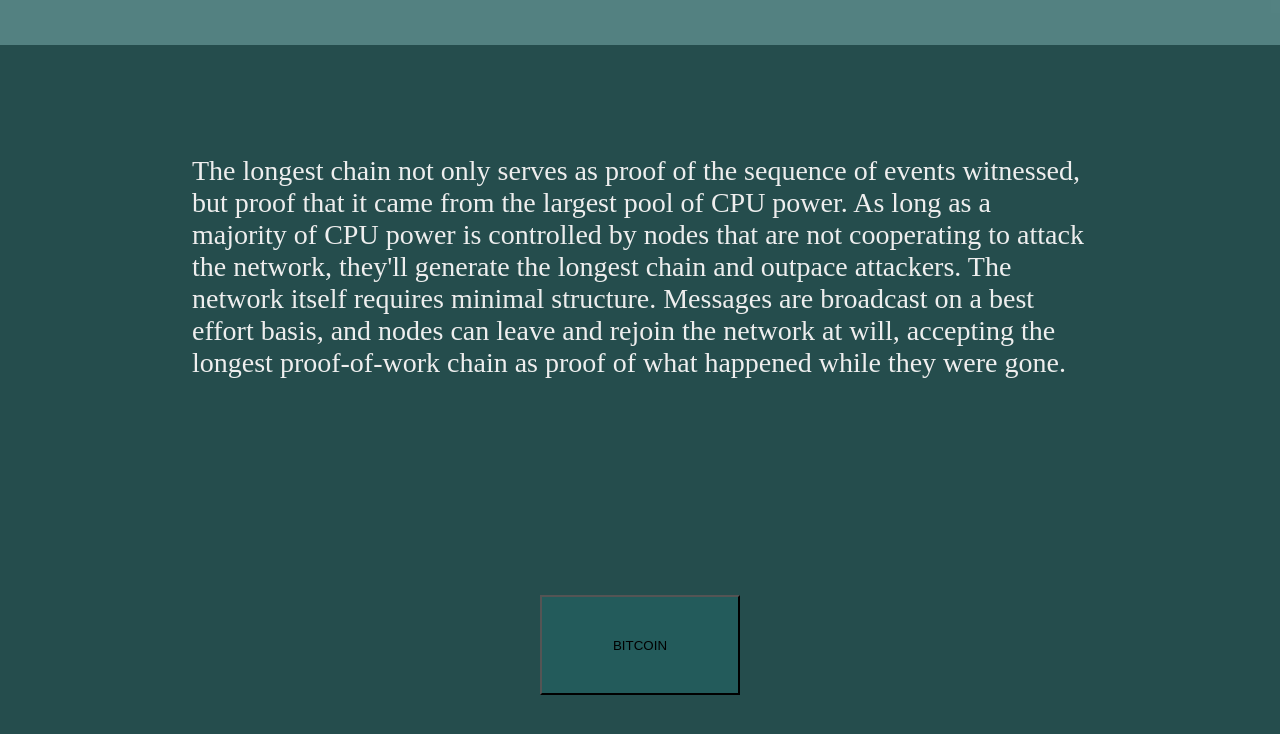
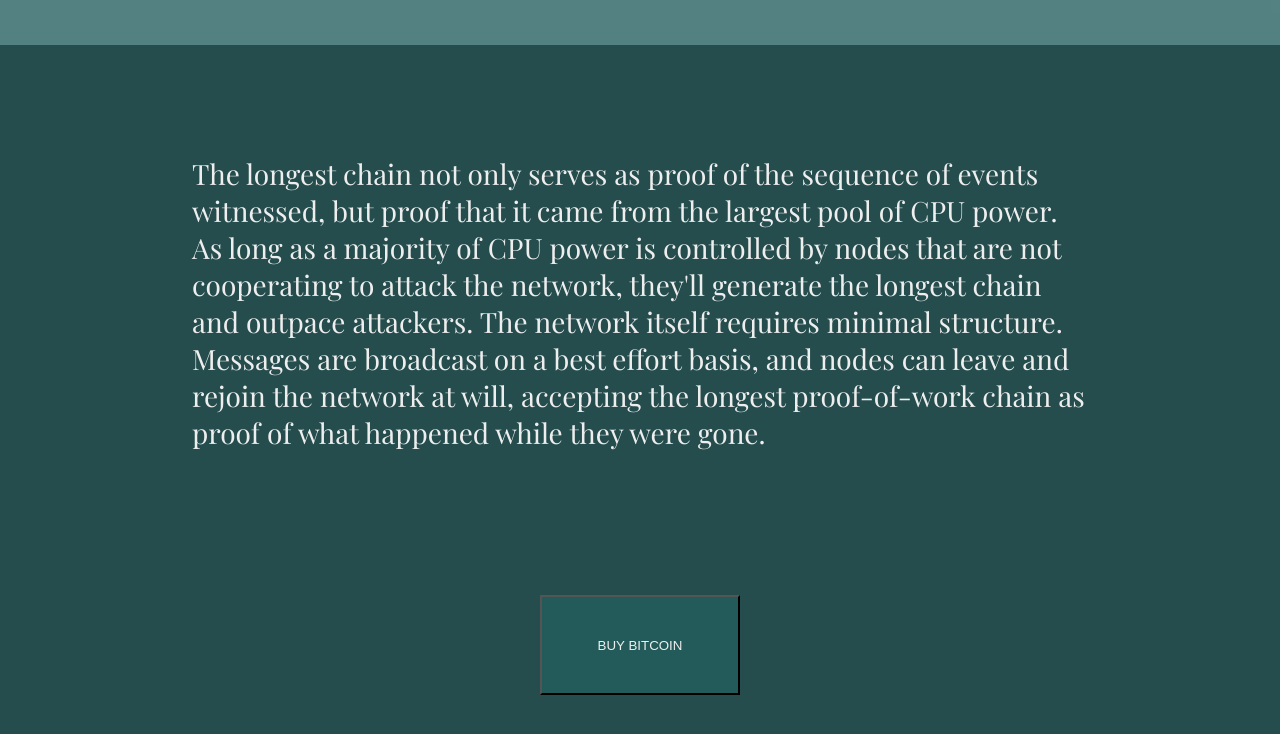
Before and after one commit to dx0ff/iamgodfred, a plain HTML site: page index.html in a window 1280 px wide. Shown: the part 496-1230 px from the top of the page. Drawn offline with Linux system fonts and the light colour scheme.

Commit message:
fix: Add font directory, and Add the DYOR disclaimer

```diff
--- a/css/index.css
+++ b/css/index.css
@@ -1,62 +1,75 @@
-*{
-    outline: 4px solid blue;
+@font-face {
+    font-family: "Dang";
+    src: url(/fonts/PlayfairDisplay-VariableFont_wght.ttf) format("truetype");
+}
+
+/* Styles for all elements */
+* {
+    /* outline: 4px solid blue; use outline to visualize the-box-model */
     outline: none !important;
     transition: all ease-in-out 250ms;
 }
-body{
+
+/* Styles for the body */
+body {
     margin: 0;
-    /* background-color: #334257; */
     font-weight: 300;
     font-size: 25px;
     color: #EEEEEE;
+
 }
 
-header::after{
+header::after {
     content: "";
     display: table;
     clear: both;
 }
-.container{
+
+.container {
     width: 80%;
     margin: 0 auto;
     outline: 5px solid rgb(245, 141, 141);
     font-size: 28px;
 }
 
-.logo{
+.logo {
     float: left;
     margin: 3px;
     padding-top: 40px 0;
 }
 
-nav{
+nav {
     float: right;
 }
 
-nav a{
+nav a {
     text-decoration: none;
     text-transform: uppercase;
     color: #EEEEEE;
     font-size: 13px;
+
 }
 
-nav li{
+nav li {
     padding-top: 25px;
     display: inline-block;
     margin-left: 70px;
 
     position: relative;
 }
-nav ul{
+
+nav ul {
 
     margin: 0;
     padding: 0;
     list-style: none;
 }
-header{
+
+header {
     background-color: rgb(37, 77, 77);
 }
-nav a::before{
+
+nav a::before {
 
     content: "";
     display: block;
@@ -69,17 +82,18 @@ nav a::before{
 
     transition: all ease-in-out 250ms;
 }
-nav a:hover{
+
+nav a:hover {
 
     color: #000;
 }
 
-nav a:hover::before{
-
+nav a:hover::before {
+    background-color: rgb(26, 14, 14);
     width: 100%;
 }
 
-header:hover{
+header:hover {
     transform: translateY(-3px);
     box-shadow: 5px 8px 8px rgb(26, 14, 14);
 }
@@ -98,27 +112,31 @@ section {
     width: 80% auto;
     overflow: hidden;
 }
-.start{
+
+.start {
     padding: 80px;
-    background-color: rgb(65, 116, 116,.9);
+    background-color: rgb(65, 116, 116, .9);
     height: 320px;
     align-items: center;
     color: #211e1e;
 }
 
-.middle{
+.middle {
     padding: 80px;
     background-color: rgb(37, 77, 77);
     height: 350px;
 }
+
 .end {
     background-color: rgb(37, 77, 77);
     height: 250px;
 }
+
 .end:hover {
     background-color: rgb(42, 90, 96);
 
 }
+
 .first-main-div {
     padding: 20px;
     outline: 5px solid rgb(70, 55, 55);
@@ -129,7 +147,7 @@ section {
     padding: 2px;
 }
 
-.button{
+.button {
     padding: 40px;
     width: 200px;
     height: 100px;
@@ -137,9 +155,10 @@ section {
     display: block;
     margin: 0px auto;
     background: rgb(35, 91, 91);
+    color: #EEEEEE;
 }
 
-.button:hover{
+.button:hover {
     background: rgb(37, 92, 94);
     transform: translateY(-6px);
     box-shadow: 3px 4px 9px rgb(37, 77, 77);
@@ -148,3 +167,22 @@ section {
 .bitcoin-whitepaper {
     text-decoration: none;
 }
+
+.middle p {
+    font-family: "Dang"
+}
+
+.button:hover:after {
+    content: "DYOR!!!";
+    background-color: rgb(78, 71, 71);
+    color: rgb(207, 198, 198);
+
+    position: absolute;
+    margin-left: 80px;
+    /* transition: opacity 0.6s;
+    opacity: 0; */
+}
+
+/* .button:hover:hover:after {
+    opacity: 0.4;
+} */
--- a/index.html
+++ b/index.html
@@ -52,7 +52,9 @@
         </section>
         <section class="button-section end">
             <div class="third-main-div container">
-                <a href="https://bitcoin.org/bitcoin.pdf" class="bitcoin-whitepaper"> <button class="button">BITCOIN</button></a>
+                <a href="https://bitcoin.org/bitcoin.pdf" class="bitcoin-whitepaper">
+                    <button class="button">BUY BITCOIN</button>
+                </a>
             </div>
         </section>
     </main>
```
Also changed, not shown: fonts/PlayfairDisplay-VariableFont_wght.ttf (added).
